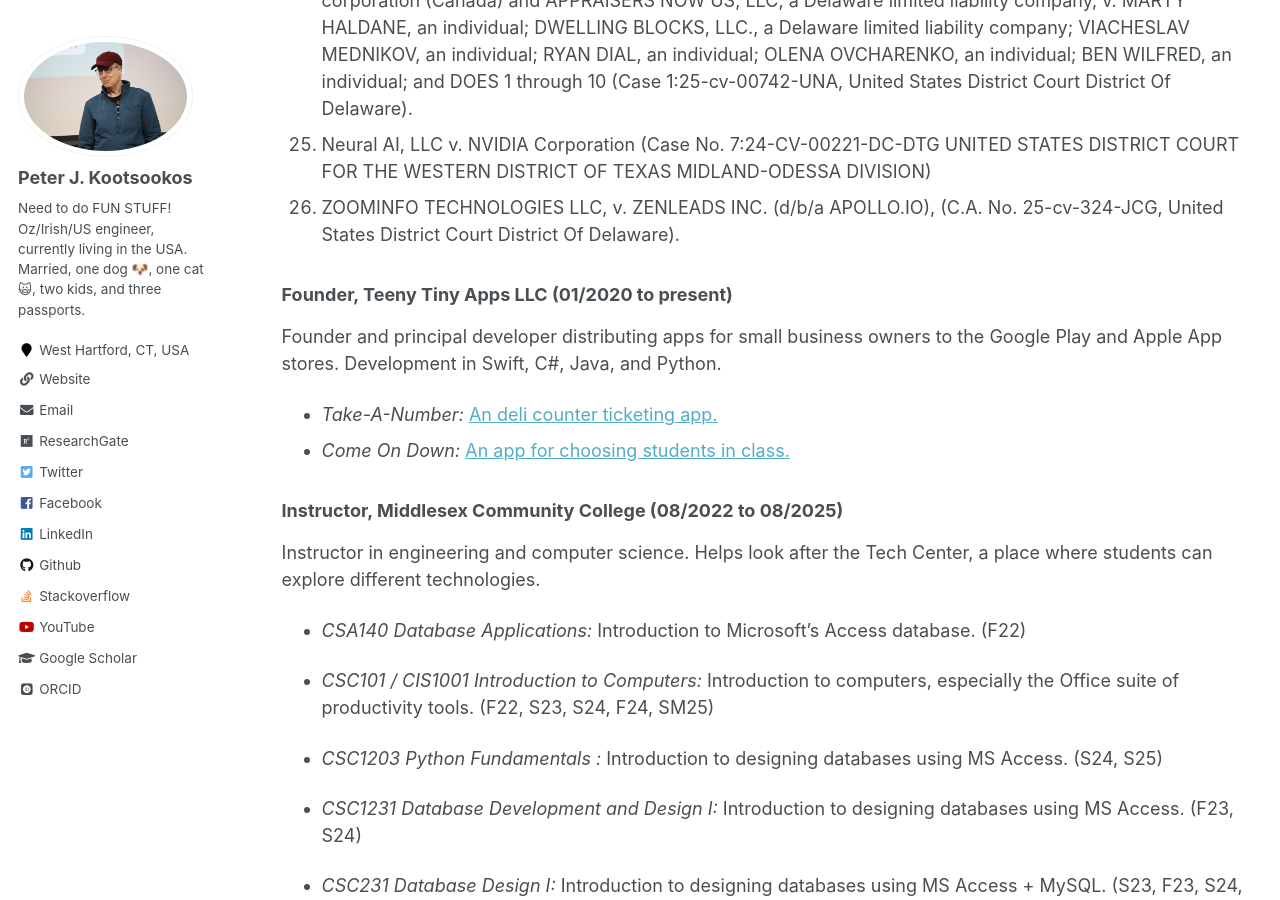
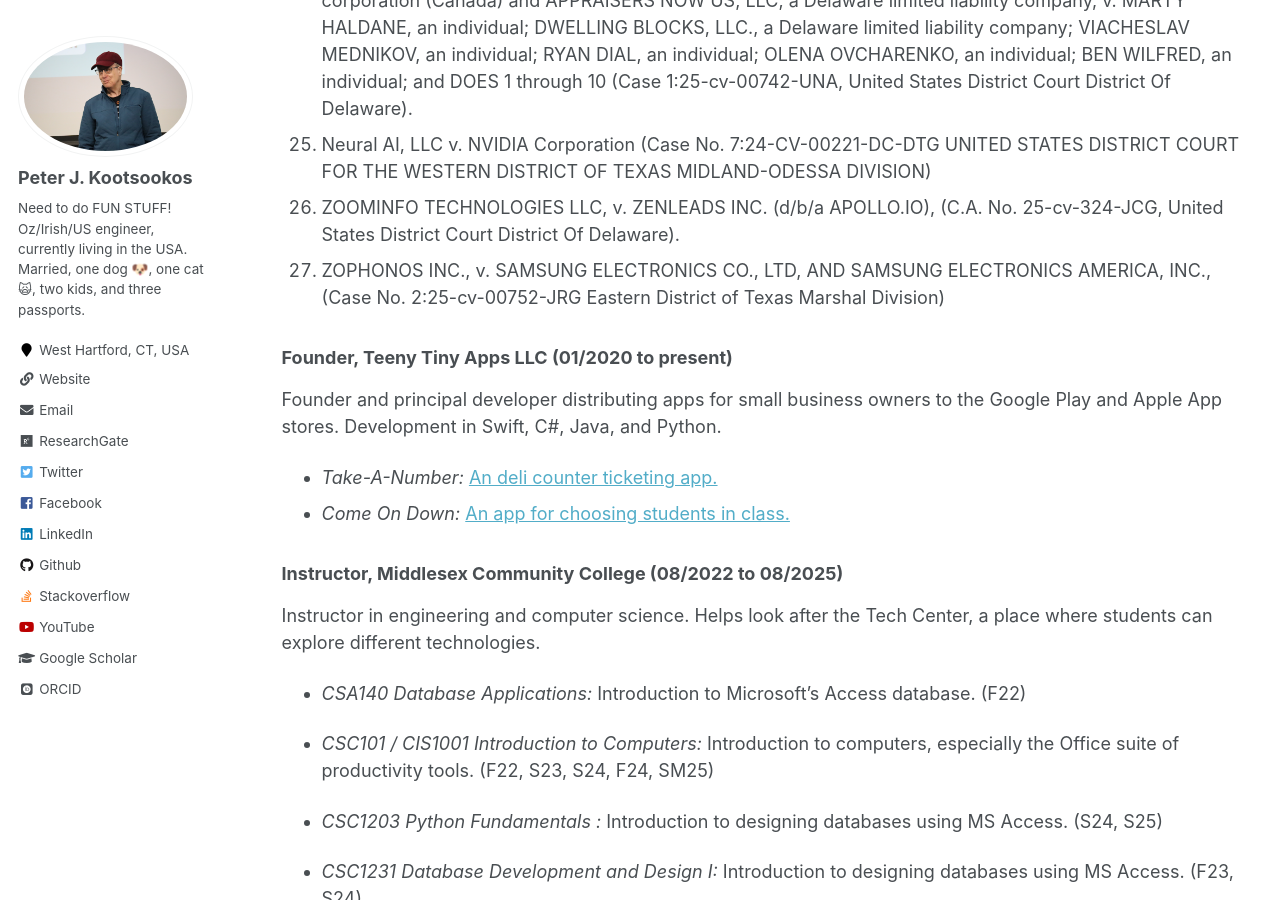
Before and after one commit to kootsoop/kootsoop.github.io, a Jekyll site: the page built from _pages/cv.md, in a window 1280 px wide and 900 px high, scrolled down 4714 px. Built offline with Jekyll 4.4.1, drawn with Linux system fonts in a browser that asks for light colours; some web fonts are replaced.

Commit message:
Added Zophonos.

```diff
--- a/_pages/cv.md
+++ b/_pages/cv.md
@@ -168,6 +168,7 @@
 24.	VOXTUR ANALYTICS CORP., an Ontario corporation (Canada); APPRAISERS NOW, LTD., an Ontario corporation (Canada) and APPRAISERS NOW US, LLC, a Delaware limited liability company, v. MARTY HALDANE, an individual; DWELLING BLOCKS, LLC., a Delaware limited liability company; VIACHESLAV MEDNIKOV, an individual; RYAN DIAL, an individual; OLENA OVCHARENKO, an individual; BEN WILFRED, an individual; and DOES 1 through 10 (Case 1:25-cv-00742-UNA, United States District Court District Of Delaware).
 25.	Neural AI, LLC v. NVIDIA Corporation (Case No. 7:24-CV-00221-DC-DTG UNITED STATES DISTRICT COURT FOR THE WESTERN DISTRICT OF TEXAS MIDLAND-ODESSA DIVISION)
 26.	ZOOMINFO TECHNOLOGIES LLC, v. ZENLEADS INC. (d/b/a APOLLO.IO), (C.A. No. 25-cv-324-JCG, United States District Court District Of Delaware).
+27.	ZOPHONOS INC., v. SAMSUNG ELECTRONICS CO., LTD, AND SAMSUNG ELECTRONICS AMERICA, INC., (Case No. 2:25-cv-00752-JRG Eastern District of Texas Marshal Division)
 
 
 ### Founder, Teeny Tiny Apps LLC (01/2020 to present)
```
